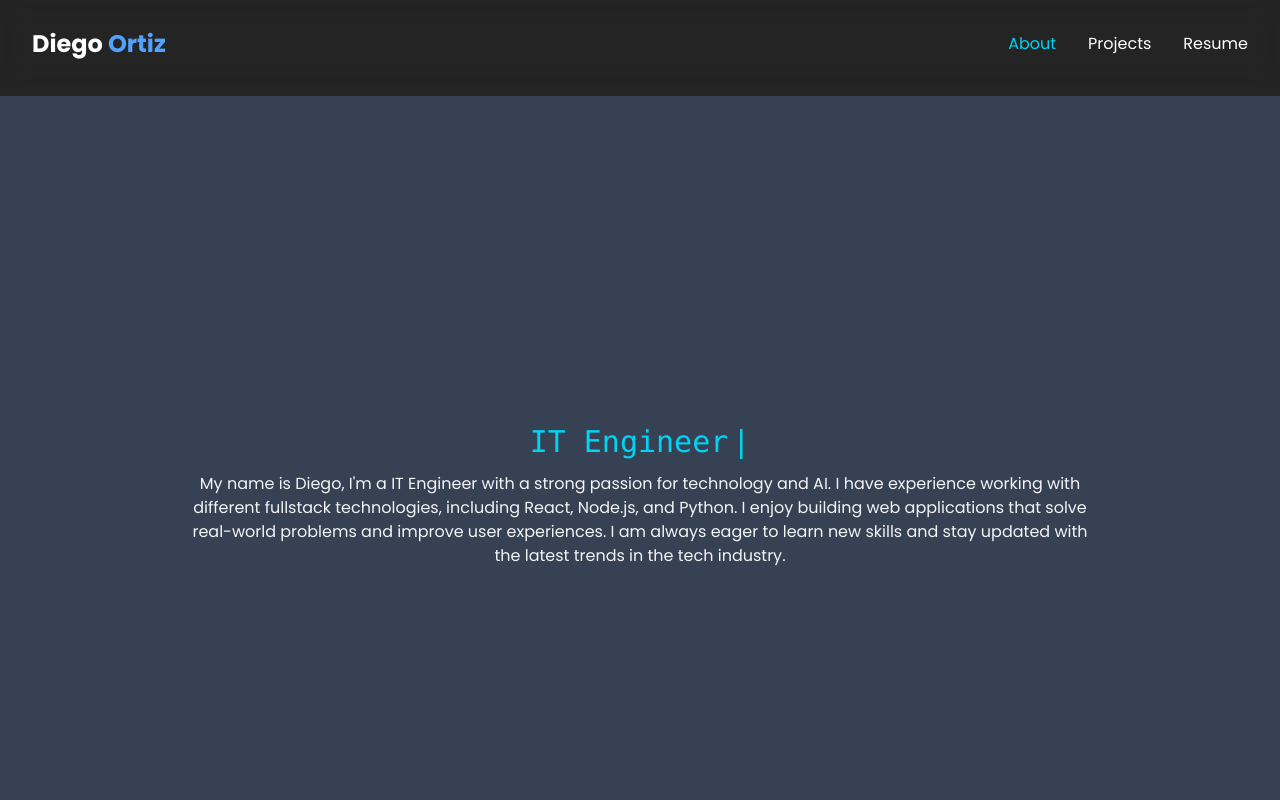
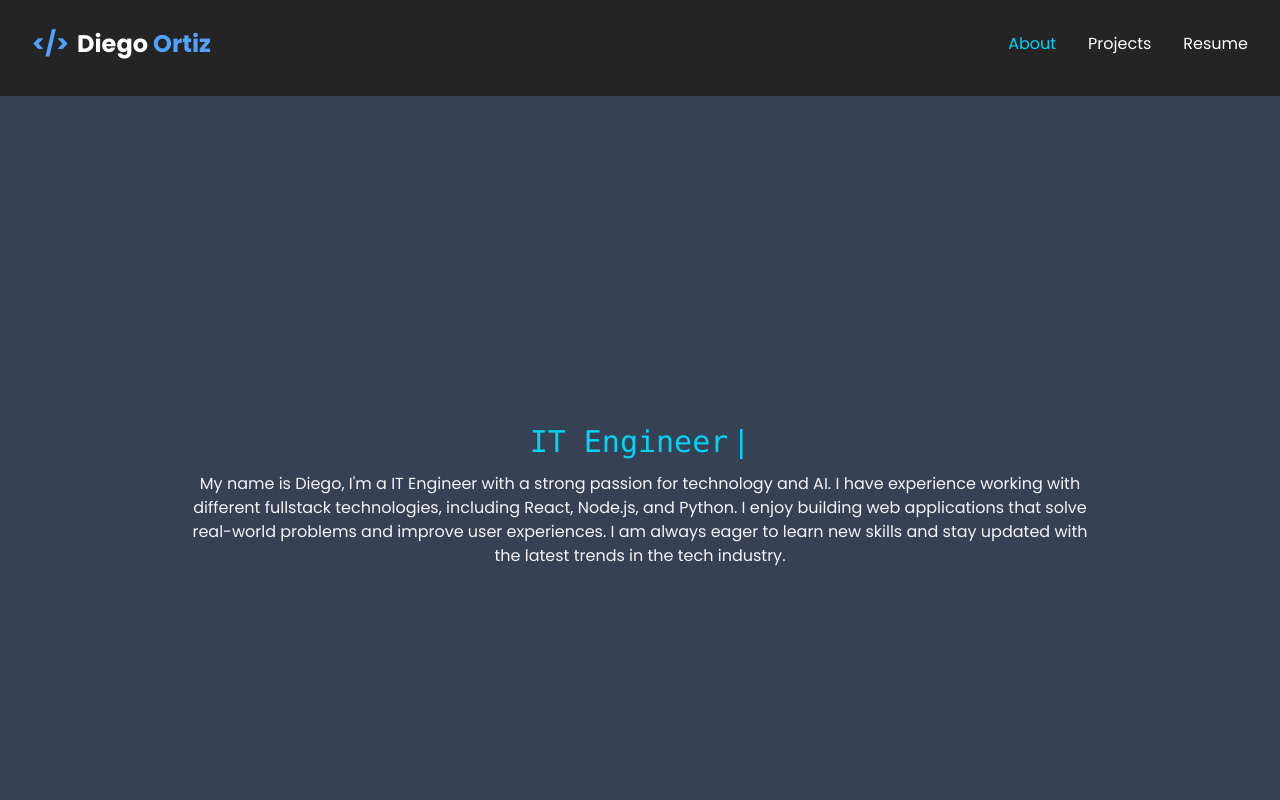
Before and after one commit to DiegoAOV02/Personal-Portfolio, a React (Vite) app: page / in a window 1280 px wide. Shown: the top 800 px of the page. Built offline with nearby package versions, Linux system fonts and the light colour scheme.

Commit message:
feat(logo): enhance logo
- improve the current logo by adding labels to add creativity to the logo on header section
- ran the prettier format to all the project

```diff
--- a/index.html
+++ b/index.html
@@ -4,9 +4,12 @@
     <meta charset="UTF-8" />
     <link rel="icon" type="image/svg+xml" href="/vite.svg" />
     <meta name="viewport" content="width=device-width, initial-scale=1.0" />
-    <link rel="preconnect" href="https://fonts.googleapis.com">
-    <link rel="preconnect" href="https://fonts.gstatic.com" crossorigin>
-    <link href="https://fonts.googleapis.com/css2?family=Poppins:ital,wght@0,100;0,200;0,300;0,400;0,500;0,600;0,700;0,800;0,900;1,100;1,200;1,300;1,400;1,500;1,600;1,700;1,800;1,900&display=swap" rel="stylesheet">
+    <link rel="preconnect" href="https://fonts.googleapis.com" />
+    <link rel="preconnect" href="https://fonts.gstatic.com" crossorigin />
+    <link
+      href="https://fonts.googleapis.com/css2?family=Poppins:ital,wght@0,100;0,200;0,300;0,400;0,500;0,600;0,700;0,800;0,900;1,100;1,200;1,300;1,400;1,500;1,600;1,700;1,800;1,900&display=swap"
+      rel="stylesheet"
+    />
     <title>Diego Ortiz | IT Engineer</title>
   </head>
   <body>
--- a/src/components/Header/Logo.tsx
+++ b/src/components/Header/Logo.tsx
@@ -1,7 +1,44 @@
 function Logo() {
   return (
-    <h1 className="text-xl md:text-2xl font-bold cursor-pointer ">
-      Diego <a className="font-bold text-blue-400">Ortiz</a>
+    <h1 className="group flex items-center gap-2 text-xl md:text-2xl font-bold cursor-pointer select-none">
+      {/* </> Symbol */}
+      <span
+        className="
+          text-blue-400
+          transition-all duration-300 ease-out
+          group-hover:rotate-[-8deg]
+          group-hover:scale-110
+          group-hover:text-blue-300
+        "
+      >
+        &lt;/&gt;
+      </span>
+
+      {/* Name */}
+      <span
+        className="
+          transition-all duration-300 ease-out
+          group-hover:tracking-wide
+        "
+      >
+        Diego{" "}
+        <span
+          className="
+            text-blue-400
+            relative
+            inline-block
+            transition-all duration-300 ease-out
+            group-hover:text-blue-300
+            after:absolute after:left-0 after:-bottom-1
+            after:h-[2px] after:w-0
+            after:bg-blue-400
+            after:transition-all after:duration-300
+            group-hover:after:w-full
+          "
+        >
+          Ortiz
+        </span>
+      </span>
     </h1>
   );
 }
--- a/src/components/Sections/Projects.tsx
+++ b/src/components/Sections/Projects.tsx
@@ -1,6 +1,7 @@
 function Projects() {
   return (
     <div className="min-h-screen flex flex-col justify-center items-center px-4 py-16 bg-gray-700">
+      <h1 className="p-4 text-3xl md:text-4xl font-bold">Check my work!</h1>
       <p className="max-w-2xl text-center text-gray-100">
         Lorem ipsum dolor sit amet consectetur adipisicing elit. Iste magnam ab
         ipsum nisi vel aspernatur tenetur illum libero harum illo optio eveniet
```
Also changed, not shown: src/components/Header/Header.tsx (+11 -8 lines), src/components/Header/NavMobile.tsx (+9 -1 lines).
